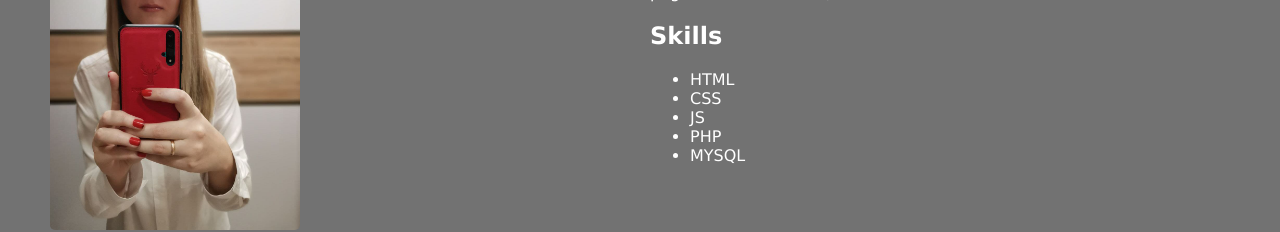
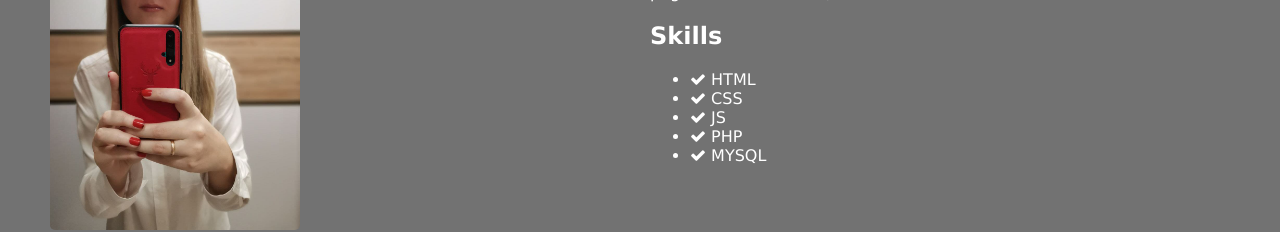
Before and after one commit to d-khabarova/rsschool-cv, a plain HTML site: page index.html in a window 1280 px wide. Shown: the part 213-445 px from the top of the page. Drawn offline with Linux system fonts and the light colour scheme.

Commit message:
fix: fix list of skills

```diff
--- a/index.html
+++ b/index.html
@@ -22,11 +22,11 @@
 		<h2>Skills</h2>
 
 		<ul>
-			<li><i class="icon-ok"></i>HTML</li>
-			<li>CSS</li>
-			<li>JS</li>
-			<li>PHP</li>
-			<li>MYSQL</li>
+			<li><i class="fa fa-check" aria-hidden="true"></i> HTML</li>
+			<li><i class="fa fa-check" aria-hidden="true"></i> CSS</li>
+			<li><i class="fa fa-check" aria-hidden="true"></i> JS</li>
+			<li><i class="fa fa-check" aria-hidden="true"></i> PHP</li>
+			<li><i class="fa fa-check" aria-hidden="true"></i> MYSQL</li>
 		</ul>
 	</div>
 	<div>
```
